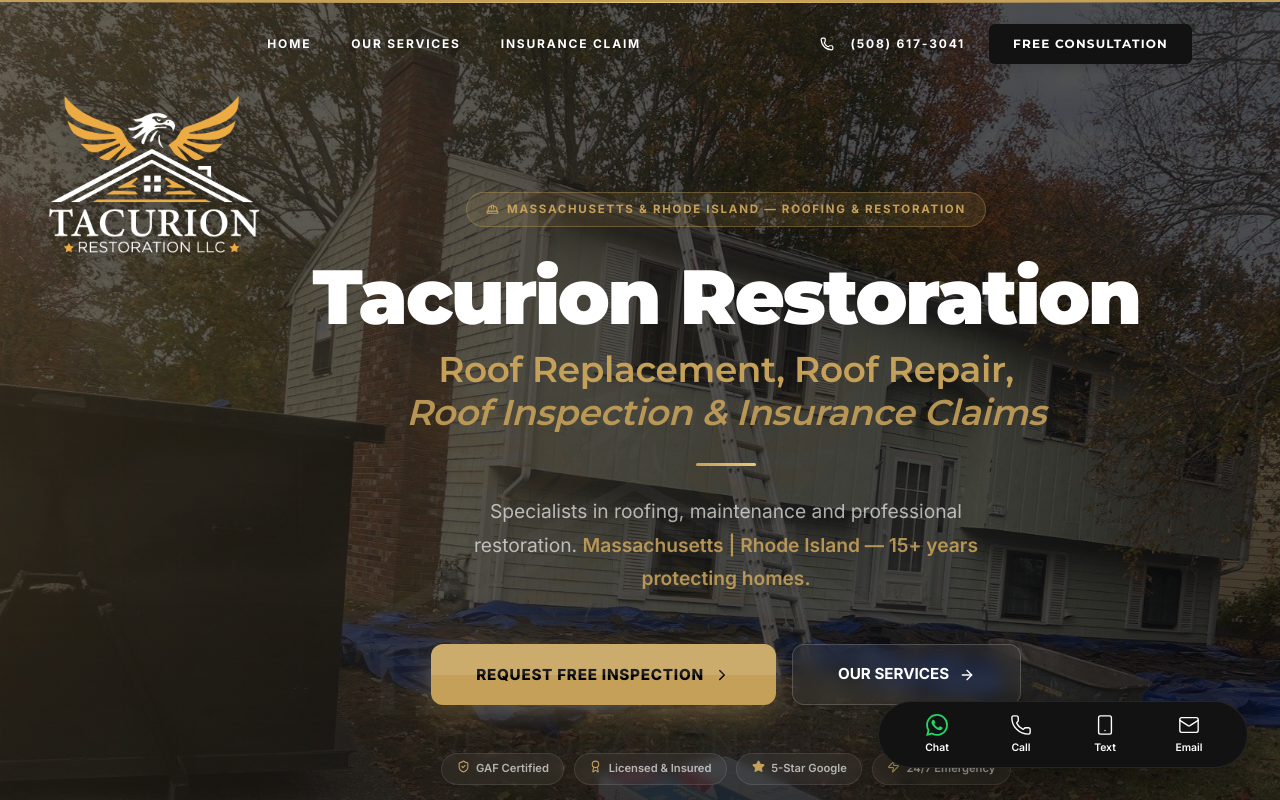
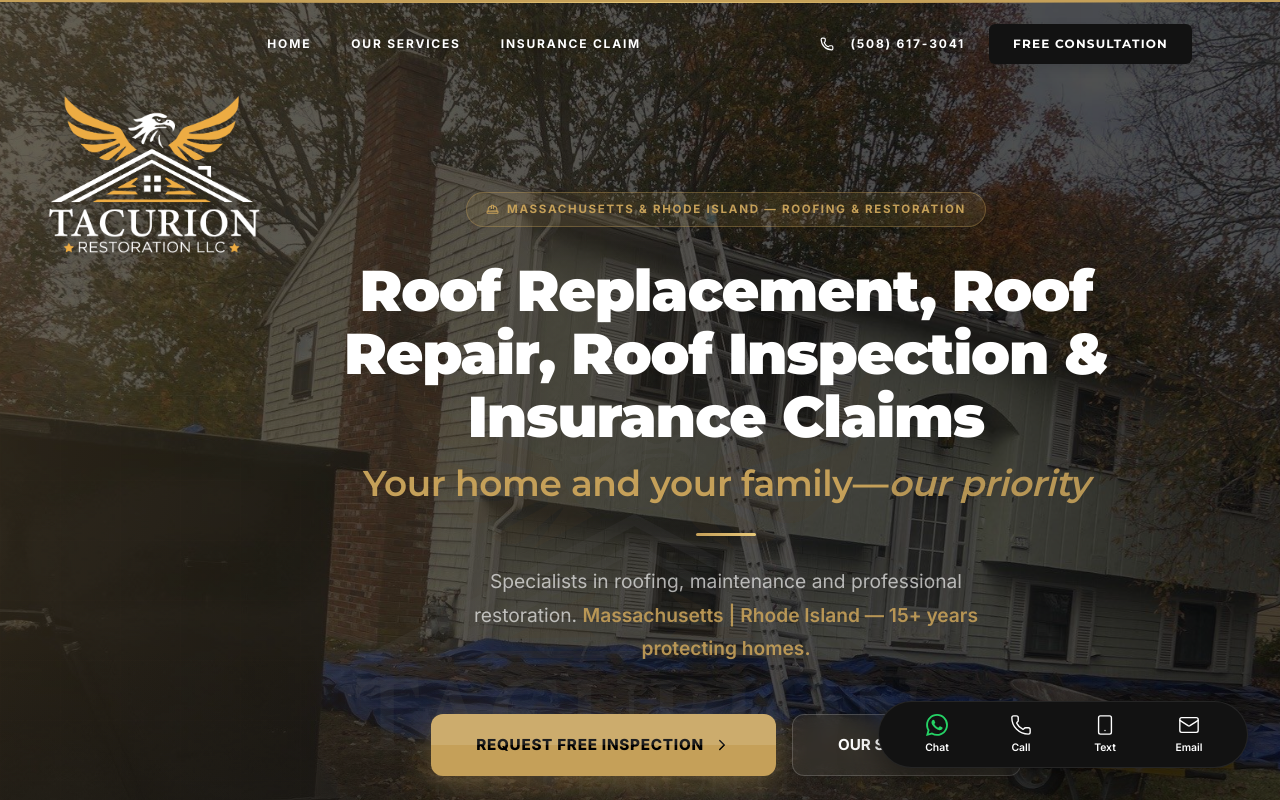
Before and after one commit to xapconhelp-sketch/TacturionRestoration, a React (Vite) app: page / in a window 1280 px wide. Shown: the top 800 px of the page. Built offline with nearby package versions, Linux system fonts and the light colour scheme.

Commit message:
Swap hero title and subtitle texts

```diff
--- a/src/App.jsx
+++ b/src/App.jsx
@@ -288,13 +288,13 @@ function Hero() {
             </span>
           </motion.div>
 
-          <motion.h1 variants={fadeUp} custom={1} style={{ fontSize: 'clamp(2.8rem, 6vw, 5.8rem)', fontWeight: 900, lineHeight: 1.0, letterSpacing: '-0.03em', color: '#fff', marginBottom: '0.8rem', maxWidth: 900 }}>
-            Tacurion Restoration
+          <motion.h1 variants={fadeUp} custom={1} style={{ fontSize: 'clamp(2.2rem, 4.5vw, 4.2rem)', fontWeight: 900, lineHeight: 1.1, letterSpacing: '-0.02em', color: '#fff', marginBottom: '0.8rem', maxWidth: 900 }}>
+            Roof Replacement, Roof Repair, Roof Inspection & Insurance Claims
           </motion.h1>
 
           <motion.h2 variants={fadeUp} custom={1.2} style={{ fontSize: 'clamp(1.4rem, 2.8vw, 2.4rem)', fontWeight: 600, lineHeight: 1.2, letterSpacing: '-0.01em', color: '#C5A059', marginBottom: '1.8rem', maxWidth: 900 }}>
-            Roof Replacement, Roof Repair,<br />
-            <span style={{ fontStyle: 'italic', opacity: 0.9 }}>Roof Inspection & Insurance Claims</span>
+            Your home and your family—<br className="hidden sm:block" />
+            <span style={{ fontStyle: 'italic', opacity: 0.9 }}>our priority</span>
           </motion.h2>
 
           <motion.div variants={fadeUp} custom={2} style={{ width: 60, height: 3, background: 'linear-gradient(90deg, #C5A059, #e8c97a)', borderRadius: 2, marginBottom: '1.8rem' }} />
```
